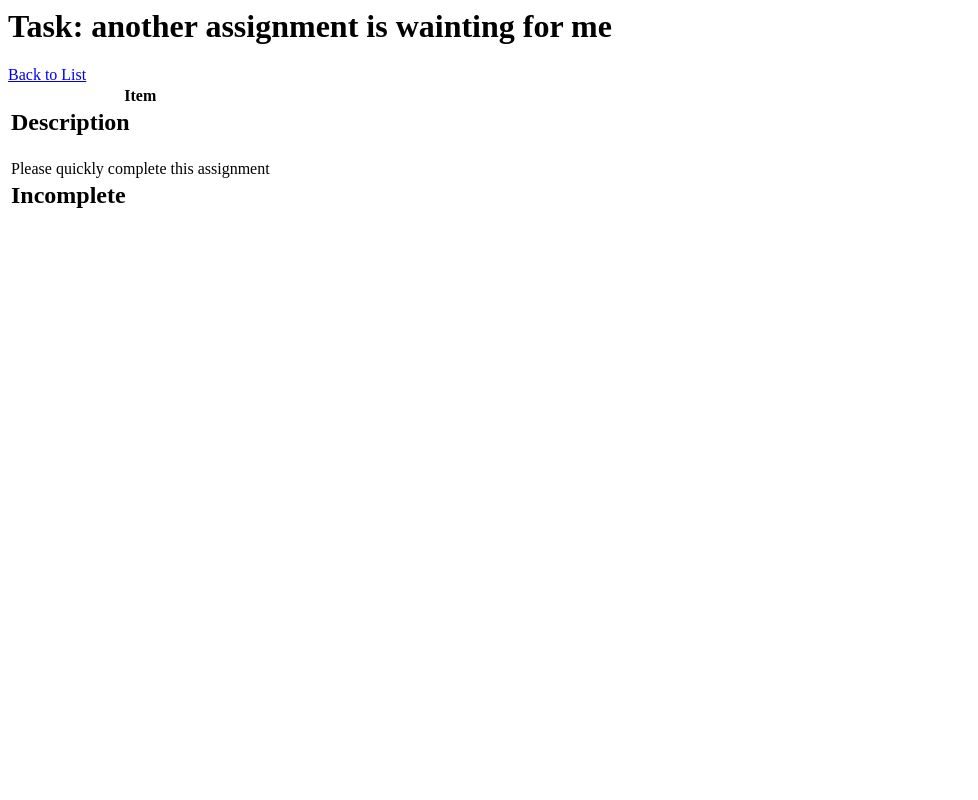
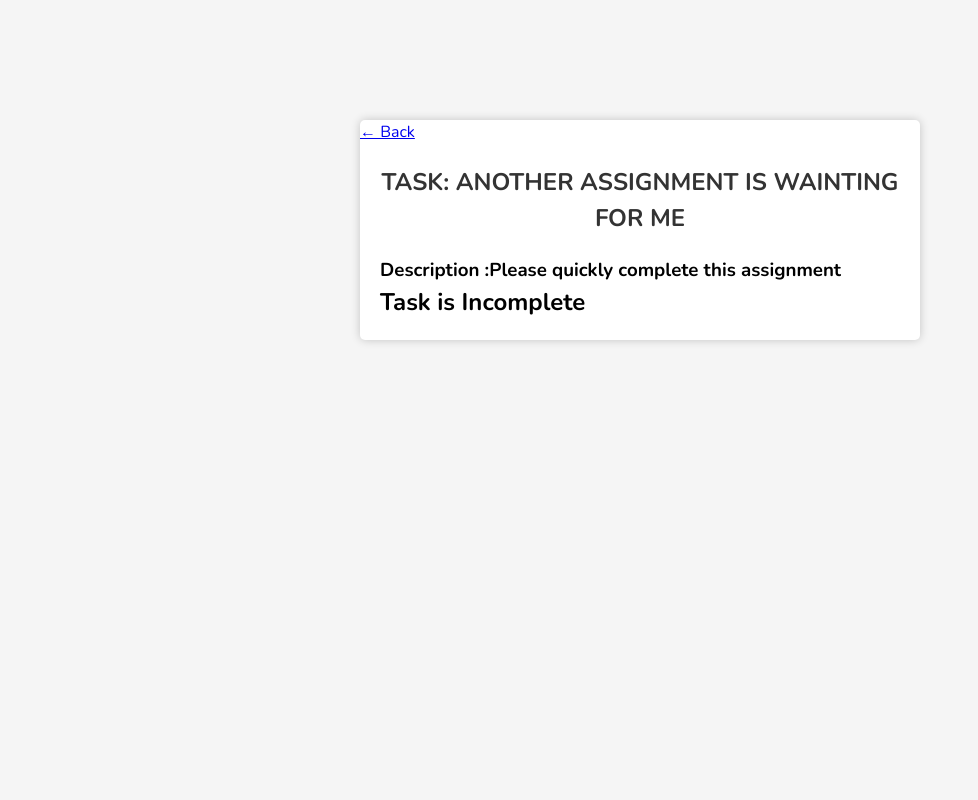
Before and after one commit to soham2312/ToDoList, a Django app: page /task/5/ in a window 1280 px wide. Shown: the whole page, without its empty margins (0-978 px from the left). Run offline with Django 4.2, Linux system fonts and the light colour scheme; a user stored in the database is signed in; data comes from the database, SQL or seed files in the repository; both versions use the stored data as it was after the commit.

Commit message:
Ui/Ux changed

```diff
--- /dev/null
+++ b/todolist/base/templates/base/main.html
@@ -0,0 +1,166 @@
+<!DOCTYPE html>
+<html lang="en">
+  <head>
+    <meta charset="UTF-8" />
+    <meta http-equiv="X-UA-Compatible" content="IE=edge" />
+    <meta name="viewport" content="width=device-width, initial-scale=1.0" />
+    <title>To Do Tasks</title>
+    <link
+      rel="stylesheet"
+      href="https://fonts.googleapis.com/css?family=Nunito:400,700&display=swap"
+    />
+    <style>
+      /* Set up basic styles for the page */
+      * {
+        margin: 0;
+        padding: 0;
+        box-sizing: border-box;
+      }
+      body {
+        background-color: #f5f5f5;
+        font-family: "Nunito", sans-serif;
+        font-size: 16px;
+        line-height: 1.5;
+        margin-top: 15vh;
+      }
+      /* Center the container div */
+      .container {
+        max-width: 560px;
+        margin: 0 auto;
+        /* padding: 20px; */
+        background-color: #fff;
+        border-radius: 5px;
+        box-shadow: 0 0 10px rgba(0, 0, 0, 0.2);
+      }
+      /* Style the heading */
+      h1 {
+        margin-bottom: 20px;
+        font-size: 24px;
+        font-weight: 700;
+        color: #333;
+        text-align: center;
+        text-transform: uppercase;
+      }
+      /* Style the task list */
+      .header {
+        display: flex;
+        justify-content: space-between;
+        align-items: center;
+        color: #fff;
+        padding: 10px;
+        border-radius: 5px 5px 0 0;
+        background: linear-gradient(
+          90deg,
+          #eea390 0%,
+          #eb796f 43%,
+          #eb796f 100%
+        );
+      }
+      .header a {
+        color: rgb(247, 247, 247);
+        text-decoration: none;
+      }
+      .task-item {
+        display: flex;
+        align-items: center;
+        justify-content: space-between;
+        padding: 20px;
+        background-color: #fff;
+        border-top: 1px solid #f5f5f5;
+      }
+      .task-title {
+        display: flex;
+        padding: 20px;
+      }
+
+      .task-title a {
+        text-decoration: none;
+        color: #4b5156;
+        margin-left: 10px;
+      }
+      .task-complete-icon {
+        height: 20px;
+        width: 20px;
+        background-color: rgb(105, 192, 105);
+        border-radius: 50%;
+      }
+
+      .task-incomplete-icon {
+        height: 20px;
+        width: 20px;
+        background-color: rgb(218, 218, 218);
+        border-radius: 50%;
+      }
+
+      .delete-link {
+        text-decoration: none;
+        font-weight: 900;
+        color: #cf4949;
+        font-size: 22px;
+        line-height: 0;
+        padding-left: 20px;
+      }
+      .enter{
+        text-decoration: none;
+        font-weight: 900;
+        color: #cf4949;
+        font-size: 18px;
+
+      }
+      #add-link {
+        color: #eb796f;
+        text-decoration: none;
+        font-size: 42px;
+        text-shadow: 1px 1px #81413b;
+      }
+
+      #search-add-wrapper {
+        display: flex;
+        justify-content: space-between;
+        align-items: center;
+        padding: 20px;
+      }
+      .button,
+      .active {
+        display: flex;
+        justify-content: center;
+        align-items: center;
+        padding: 10px;
+        background: #EB796F;
+        border-radius: 5px;
+        border-color: #fff;
+        color: #fff;
+        font-weight: 500;
+        transition: all 0.3s;
+        cursor: pointer;
+      }
+
+      .button:hover,
+      .active:hover {
+        background-color: #cf4949;
+        box-shadow: 0px 4px 15px rgba(0, 0, 0, 0.15);
+      }
+
+      ul {
+        margin-top: 20px;
+        list-style: none;
+      }
+      li {
+        padding: 10px;
+        margin-bottom: 10px;
+        background-color: #f9f9f9;
+        border-radius: 5px;
+      }
+      .card-body {
+            padding: 20px;
+        }
+        label {
+            padding-top: 10px !important;
+            display: block;
+        }
+    </style>
+  </head>
+  <body>
+    <div class="container">{% block content %} {% endblock content %}</div>
+  </body>
+</html>
--- a/todolist/base/templates/base/task_detail.html
+++ b/todolist/base/templates/base/task_detail.html
@@ -1,24 +1,15 @@
-<h1>Task: {{object}}</h1>
-
-<a href="{% url 'tasks' %}">Back to List</a>
-
-<table>
-    <tr>
-        <th>
-            Item
-        </th>
-    </tr>
-    <tr>
-        <td>
-           <h2>Description</h2>
-        </td>
-    </tr>
-    <tr><td>{{object.description}}</td></tr>
-    <tr><td>
-        {% if object.complete %}
-            <h2>Completed</h2>
+{% extends 'base/main.html' %}
+{% block content %}
+<div class="header-bar">
+    <a href="{% url 'tasks' %}">&#8592; Back</a>
+</div>
+<div class="card-body">
+    <h1>Task: {{object}}</h1>
+    <h3>Description :{{object.description}}</h3>
+    {% if object.complete %}
+            <h2>Task is Completed</h2>
         {% else %}
-            <h2>Incomplete</h2>
+            <h2>Task is Incomplete</h2>
         {% endif %}
-         </td></tr>
-    </table>
+</div>
+{% endblock content %}
--- a/todolist/base/views.py
+++ b/todolist/base/views.py
@@ -52,6 +52,7 @@ class TaskList(LoginRequiredMixin,ListView):
 
     def get_context_data(self,**kwargs):
         context=super().get_context_data(**kwargs)
+        context['color']='red'
         context['tasks']=context['tasks'].filter(user=self.request.user)
         context['count']=context['tasks'].filter(complete=False).count()
 
```
Also changed, not shown: todolist/base/templates/base/login.html (+15 -7 lines), todolist/base/templates/base/register.html (+26 -7 lines), todolist/base/templates/base/task_create.html (+17 -7 lines), todolist/base/templates/base/task_delete.html (+18 -6 lines), todolist/base/templates/base/task_list.html (+43 -22 lines), todolist/db.sqlite3.
